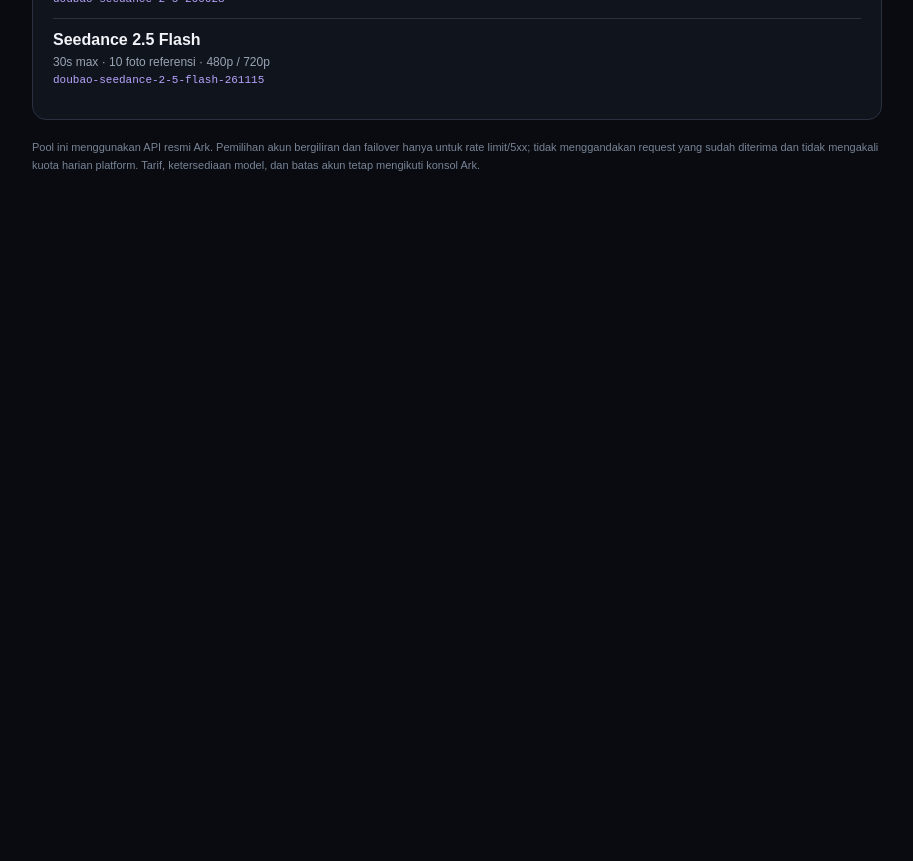
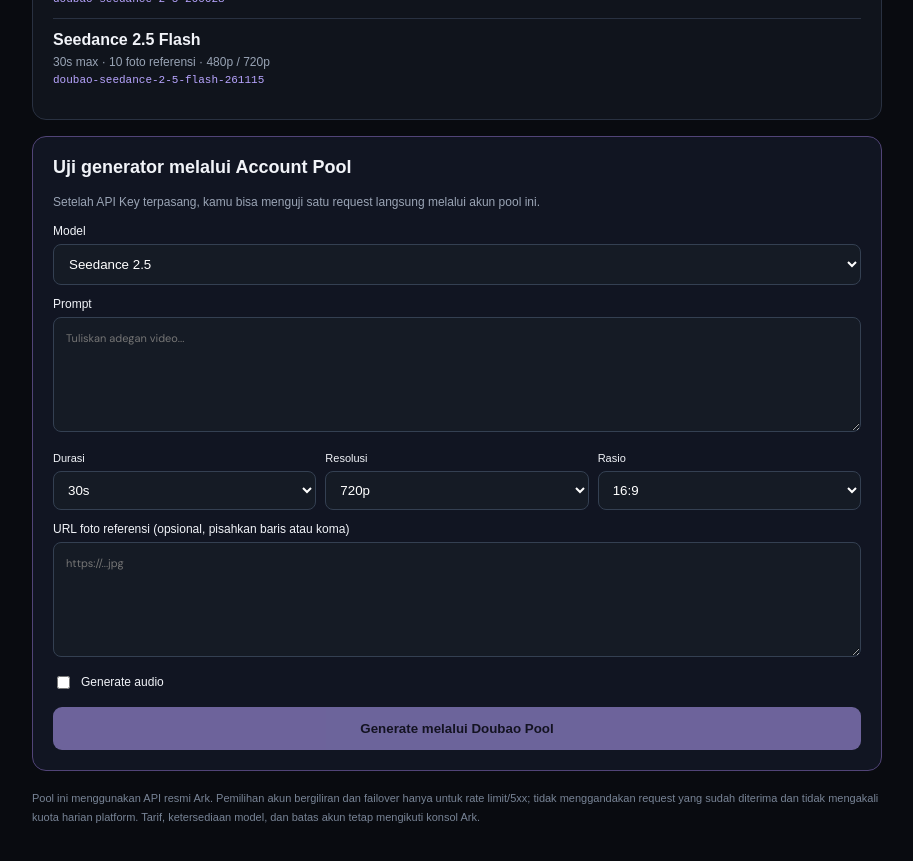
Before and after one commit to haririnosaka-afk/Ariri-default-, a Next.js app: page /doubao in a window 1280 px wide. Shown: the part 1100-1961 px from the top of the page, without its empty margins (183-1096 px from the left). Before the commit the page ends 1310 px from the top, so only its background shows below. Built offline with nearby package versions, Linux system fonts and the light colour scheme; no server answers.

Commit message:
Add Doubao pool generation test panel

```diff
--- a/app/doubao/page.tsx
+++ b/app/doubao/page.tsx
@@ -5,8 +5,12 @@ import { ArrowLeft, CheckCircle2, CircleAlert, KeyRound, RefreshCw, ShieldCheck,
 type Health = { configured: boolean; accountCount: number; accounts: {slot:number;label:string;connected:boolean}[]; models: {id:string;name:string;maxDuration:number;maxImages:number;resolutions:string[]}[]; note?:string };
 export default function DoubaoSetup(){
  const [health,setHealth]=useState<Health|null>(null); const [loading,setLoading]=useState(true);
+ const [prompt,setPrompt]=useState(""); const [model,setModel]=useState("doubao-seedance-2-5-260628"); const [duration,setDuration]=useState("30"); const [resolution,setResolution]=useState("720p"); const [ratio,setRatio]=useState("16:9"); const [imageUrls,setImageUrls]=useState(""); const [generateAudio,setGenerateAudio]=useState(false); const [busy,setBusy]=useState(false); const [notice,setNotice]=useState(""); const [job,setJob]=useState<{id:string;slot:number;status:string;videoUrl?:string;error?:string}|null>(null);
+ const flash=model==="doubao-seedance-2-5-flash-261115";
  async function refresh(){setLoading(true);try{const r=await fetch("/api/doubao/health",{cache:"no-store"});setHealth(await r.json());}catch{setHealth(null);}finally{setLoading(false);}}
  useEffect(()=>{void refresh();},[]);
+ useEffect(()=>{if(!job?.id||job.videoUrl||["failed","error","cancelled","expired","succeeded"].includes(job.status.toLowerCase()))return;const timer=setInterval(async()=>{try{const r=await fetch("/api/doubao/status?id="+encodeURIComponent(job.id)+"&slot="+job.slot);const d=await r.json();setJob(p=>p?{...p,status:String(d.status||p.status),videoUrl:d.videoUrl||p.videoUrl,error:d.error||p.error}:p);}catch{}},8000);return()=>clearInterval(timer);},[job?.id,job?.slot,job?.status,job?.videoUrl]);
+ async function generate(){if(!prompt.trim()){setNotice("Prompt wajib diisi.");return;}if(!health?.configured){setNotice("Hubungkan API Key Ark terlebih dahulu.");return;}setBusy(true);setNotice("Mengirim tugas ke pool Doubao...");try{const urls=imageUrls.split(/\\n|,/).map(x=>x.trim()).filter(Boolean);const r=await fetch("/api/doubao/generate",{method:"POST",headers:{"Content-Type":"application/json"},body:JSON.stringify({model,prompt,duration:Number(duration),resolution,ratio,imageUrls:urls,generateAudio})});const d=await r.json();if(!r.ok)throw new Error(d.error||"Generate gagal.");setJob({id:d.id,slot:d.providerSlot,status:d.status||"queued"});setNotice("Tugas diterima. KAZAMA akan memeriksa hasil otomatis.");}catch(e){setNotice(e instanceof Error?e.message:String(e));}finally{setBusy(false);}}
  const example = [
  "[",
  "  {",
@@ -37,6 +41,18 @@ export default function DoubaoSetup(){
  <div style={{display:"flex",gap:9,alignItems:"flex-start",padding:12,background:"#1b202a",borderRadius:9,color:"#e7c98d",fontSize:12,lineHeight:1.6}}><ShieldCheck size={18} style={{flexShrink:0}}/><span><b>Penting:</b> Masukkan API Key Ark, bukan password Doubao, kode OTP, Cookie, atau token sesi browser. API Key disimpan sebagai Environment Variable di server dan tidak ditampilkan di halaman ini. Akun Doubao biasa tanpa akses Ark API tidak dapat dihubungkan lewat cara resmi ini.</span></div>
  </section>
  <section style={{marginTop:16,padding:20,border:"1px solid #293141",borderRadius:14,background:"#10141c"}}><h2 style={{fontSize:17,marginTop:0}}>Model yang disiapkan</h2>{(health?.models||[{id:"doubao-seedance-2-5-260628",name:"Seedance 2.5",maxDuration:30,maxImages:30,resolutions:["480p","720p","1080p","4k"]},{id:"doubao-seedance-2-5-flash-261115",name:"Seedance 2.5 Flash",maxDuration:30,maxImages:10,resolutions:["480p","720p"]}]).map(m=><div key={m.id} style={{padding:"12px 0",borderTop:"1px solid #293141"}}><b>{m.name}</b><div style={{fontSize:12,color:"#98a3b4",marginTop:6}}>{m.maxDuration}s max · {m.maxImages} foto referensi · {m.resolutions.join(" / ")}</div><code style={{fontSize:11,color:"#b8a5ff"}}>{m.id}</code></div>)}</section>
- <p style={{fontSize:11,color:"#788496",lineHeight:1.7,marginTop:18}}>Pool ini menggunakan API resmi Ark. Pemilihan akun bergiliran dan failover hanya untuk rate limit/5xx; tidak menggandakan request yang sudah diterima dan tidak mengakali kuota harian platform. Tarif, ketersediaan model, dan batas akun tetap mengikuti konsol Ark.</p>
+<section style={{marginTop:16,padding:20,border:"1px solid #514477",borderRadius:14,background:"#111522"}}>
+ <h2 style={{fontSize:18,marginTop:0}}>Uji generator melalui Account Pool</h2>
+ <p style={{fontSize:12,color:"#9aa4b5",lineHeight:1.6}}>Setelah API Key terpasang, kamu bisa menguji satu request langsung melalui akun pool ini.</p>
+ <label style={{display:"block",fontSize:12,margin:"12px 0 6px"}}>Model</label><select value={model} onChange={e=>{setModel(e.target.value);setResolution(e.target.value==="doubao-seedance-2-5-flash-261115"?"720p":resolution);}} style={{width:"100%",padding:11,borderRadius:8,background:"#151b25",color:"#fff",border:"1px solid #344052"}}><option value="doubao-seedance-2-5-260628">Seedance 2.5</option><option value="doubao-seedance-2-5-flash-261115">Seedance 2.5 Flash</option></select>
+ <label style={{display:"block",fontSize:12,margin:"12px 0 6px"}}>Prompt</label><textarea value={prompt} onChange={e=>setPrompt(e.target.value)} placeholder="Tuliskan adegan video..." style={{width:"100%",minHeight:110,padding:12,borderRadius:8,background:"#151b25",color:"#fff",border:"1px solid #344052"}}/>
+ <div style={{display:"grid",gridTemplateColumns:"repeat(3,minmax(0,1fr))",gap:9,marginTop:12}}><div><label style={{fontSize:11}}>Durasi</label><select value={duration} onChange={e=>setDuration(e.target.value)} style={{width:"100%",padding:10,marginTop:5,background:"#151b25",color:"#fff",border:"1px solid #344052",borderRadius:8}}>{[4,5,6,8,10,12,15,20,25,30].map(n=><option key={n} value={n}>{n}s</option>)}</select></div><div><label style={{fontSize:11}}>Resolusi</label><select value={resolution} onChange={e=>setResolution(e.target.value)} style={{width:"100%",padding:10,marginTop:5,background:"#151b25",color:"#fff",border:"1px solid #344052",borderRadius:8}}>{(flash?["480p","720p"]:["480p","720p","1080p","4k"]).map(n=><option key={n}>{n}</option>)}</select></div><div><label style={{fontSize:11}}>Rasio</label><select value={ratio} onChange={e=>setRatio(e.target.value)} style={{width:"100%",padding:10,marginTop:5,background:"#151b25",color:"#fff",border:"1px solid #344052",borderRadius:8}}>{["16:9","9:16","1:1","4:3","3:4","21:9","adaptive"].map(n=><option key={n}>{n}</option>)}</select></div></div>
+ <label style={{display:"block",fontSize:12,margin:"12px 0 6px"}}>URL foto referensi (opsional, pisahkan baris atau koma)</label><textarea value={imageUrls} onChange={e=>setImageUrls(e.target.value)} placeholder="https://...jpg" style={{width:"100%",minHeight:65,padding:12,borderRadius:8,background:"#151b25",color:"#fff",border:"1px solid #344052"}}/>
+ <label style={{display:"flex",alignItems:"center",gap:8,fontSize:12,marginTop:12}}><input type="checkbox" checked={generateAudio} onChange={e=>setGenerateAudio(e.target.checked)}/> Generate audio</label>
+ <button onClick={generate} disabled={busy||!health?.configured} style={{width:"100%",marginTop:15,padding:14,border:0,borderRadius:9,background:"#b8a5ff",color:"#161222",fontWeight:700,opacity:busy||!health?.configured?0.55:1}}>{busy?"Mengirim...":"Generate melalui Doubao Pool"}</button>
+ {notice&&<p style={{fontSize:12,color:"#e7c98d",lineHeight:1.6}}>{notice}</p>}
+ {job&&<div style={{marginTop:12,padding:12,border:"1px solid #344052",borderRadius:9,fontSize:12}}><b>Status: {job.status}</b><div style={{color:"#929eaf",marginTop:5}}>Task ID: {job.id}</div>{job.error&&<p style={{color:"#ff9da6"}}>{job.error}</p>}{job.videoUrl&&<video src={job.videoUrl} controls playsInline style={{width:"100%",marginTop:12,borderRadius:8}}/>}</div>}
+ </section>
+  <p style={{fontSize:11,color:"#788496",lineHeight:1.7,marginTop:18}}>Pool ini menggunakan API resmi Ark. Pemilihan akun bergiliran dan failover hanya untuk rate limit/5xx; tidak menggandakan request yang sudah diterima dan tidak mengakali kuota harian platform. Tarif, ketersediaan model, dan batas akun tetap mengikuti konsol Ark.</p>
  </div></main>;
 }
```
